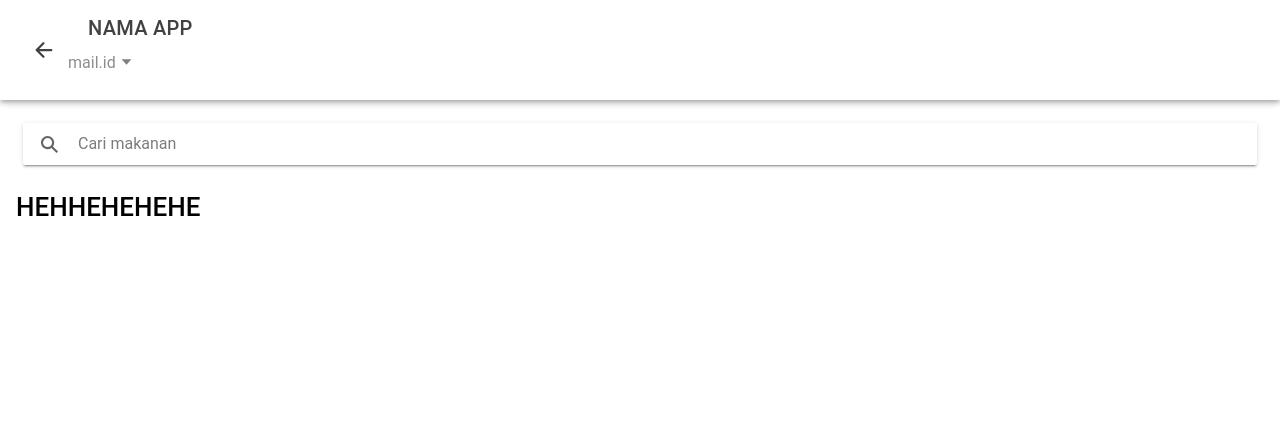
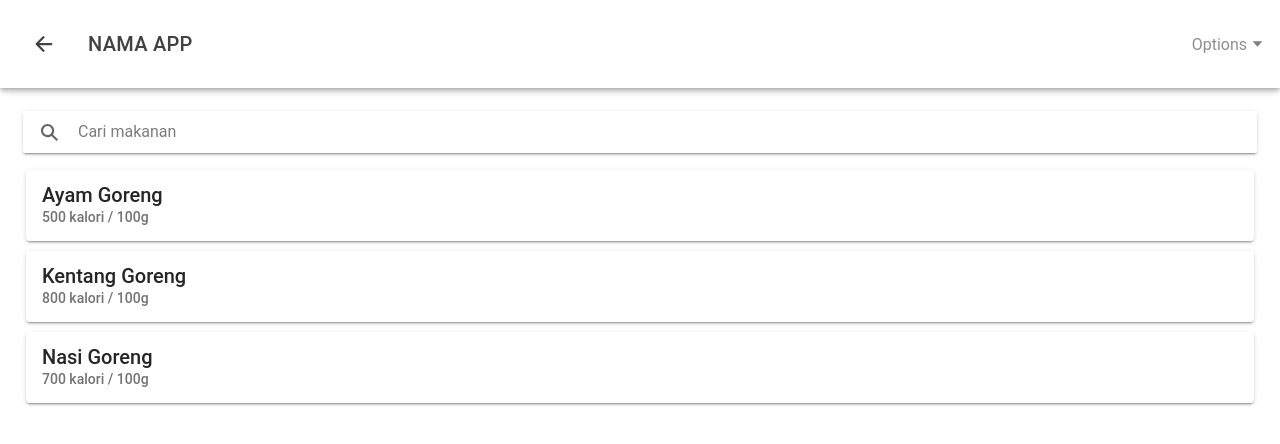
Before and after one commit to FarionT/uas_crosplat, a React (Vite) app: page /tabs/search in a window 1280 px wide. Shown: the top 444 px of the page. Built offline with nearby package versions, Linux system fonts and the light colour scheme.

Commit message:
Update SearchPage.tsx

```diff
--- a/src/pages/SearchPage.tsx
+++ b/src/pages/SearchPage.tsx
@@ -10,6 +10,10 @@ import {
   IonSelectOption,
   IonButtons,
   IonBackButton,
+  IonCard,
+  IonCardContent,
+  IonCardSubtitle,
+  IonCardTitle,
 } from '@ionic/react';
 
 import { MAIL_DATA } from './Mail'; // Pastikan Anda mengimpor MAIL_DATA
@@ -32,7 +36,8 @@ const SearchPage: React.FC = () => {
                 </IonButtons>
                 <IonTitle>NAMA APP</IonTitle>
                 <IonSelect
-                placeholder= "mail.id"
+                slot='end'
+                placeholder= "Options"
                 value={selectedMail}
                 onIonChange={handleSelectChange}
                 >
@@ -52,7 +57,24 @@ const SearchPage: React.FC = () => {
                     onIonChange={(e) => setSearchTerm(e.detail.value!)}
                 />
             </IonToolbar>
-            <h1>HEHHEHEHEHE</h1>
+            <IonCard>
+              <IonCardContent>
+                <IonCardTitle>Ayam Goreng</IonCardTitle>
+                <IonCardSubtitle>500 kalori / 100g</IonCardSubtitle>
+              </IonCardContent>
+            </IonCard>
+            <IonCard>
+              <IonCardContent>
+                <IonCardTitle>Kentang Goreng</IonCardTitle>
+                <IonCardSubtitle>800 kalori / 100g</IonCardSubtitle>
+              </IonCardContent>
+            </IonCard>
+            <IonCard>
+              <IonCardContent>
+                <IonCardTitle>Nasi Goreng</IonCardTitle>
+                <IonCardSubtitle>700 kalori / 100g</IonCardSubtitle>
+              </IonCardContent>
+            </IonCard>
       </IonContent>
     </IonPage>
   );
```
